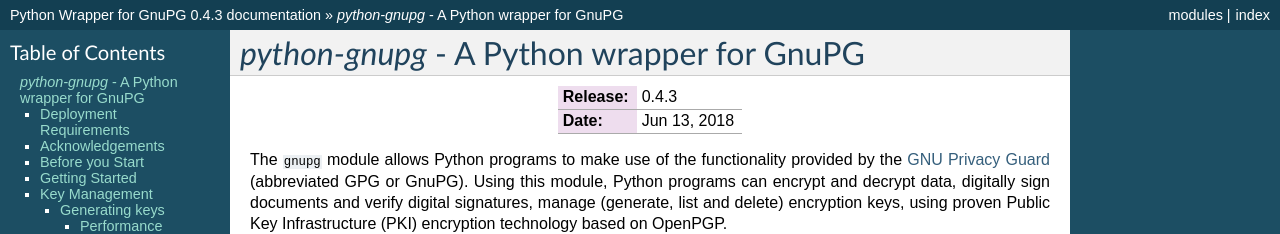
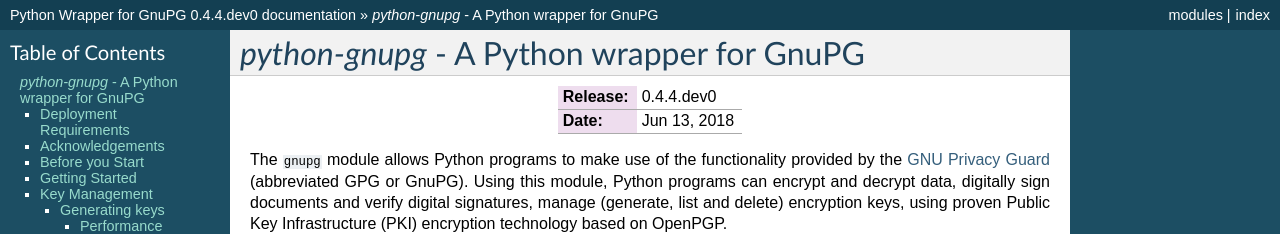
Before and after one commit to vsajip/python-gnupg, a Sphinx documentation site: the page built from docs/index.rst, in a window 1280 px wide and 900 px high. Shown: the top 234 px of the window. Built offline with Sphinx 7.4.7, drawn with Linux system fonts in a browser that asks for light colours; some of the changed text lies outside the part shown.

Commit message:
Bumped version.

```diff
--- a/docs/conf.py
+++ b/docs/conf.py
@@ -49,7 +49,7 @@
 # The short X.Y version.
 version = '0.4'
 # The full version, including alpha/beta/rc tags.
-release = '0.4.3'
+release = '0.4.4.dev0'
 
 # The language for content autogenerated by Sphinx. Refer to documentation
 # for a list of supported languages.
--- a/gnupg.py
+++ b/gnupg.py
@@ -32,7 +32,7 @@
 A unittest harness (test_gnupg.py) has also been added.
 """
 
-__version__ = "0.4.3"
+__version__ = "0.4.4.dev0"
 __author__ = "Vinay Sajip"
 __date__  = "$13-Jun-2018 12:11:43$"
 
--- a/package.json
+++ b/package.json
@@ -48,15 +48,15 @@
         "gnupg"
       ]
     },
-    "source_url": "https://pypi.io/packages/source/p/python-gnupg/python-gnupg-0.4.2.tar.gz",
+    "source_url": "https://pypi.io/packages/source/p/python-gnupg/python-gnupg-0.4.4.tar.gz",
     "summary": "A wrapper for the Gnu Privacy Guard (GPG or GnuPG)",
-    "version": "0.4.2"
+    "version": "0.4.4.dev0"
   },
   "metadata": {
     "description": "This module allows easy access to GnuPG's key management, encryption and signature functionality from Python programs. It is intended for use with Python 2.4 or greater.",
     "name": "python-gnupg",
     "platform": "No particular restrictions",
-    "version": "0.4.2"
+    "version": "0.4.4.dev0"
   },
   "source": {
     "modules": [
```
